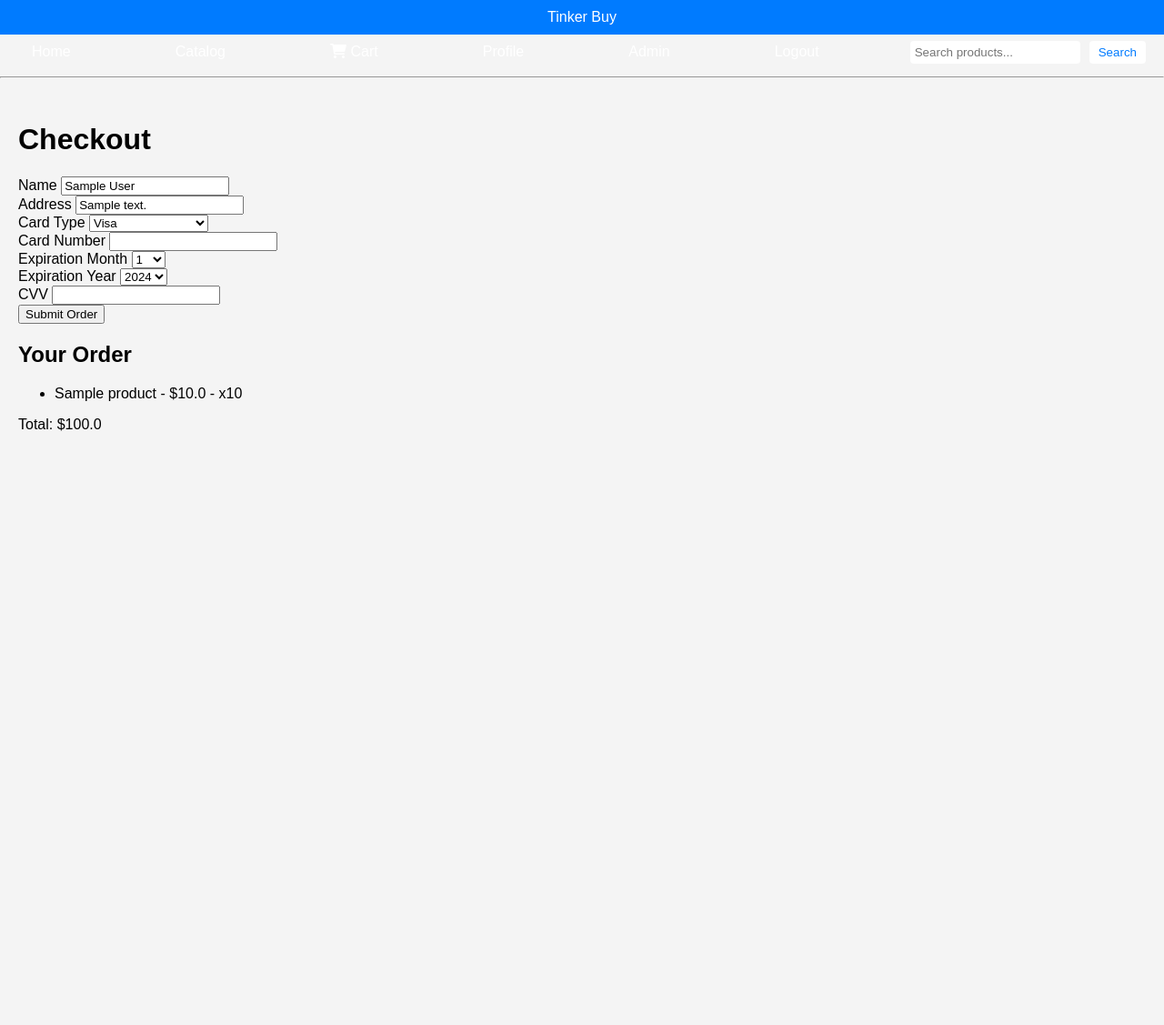
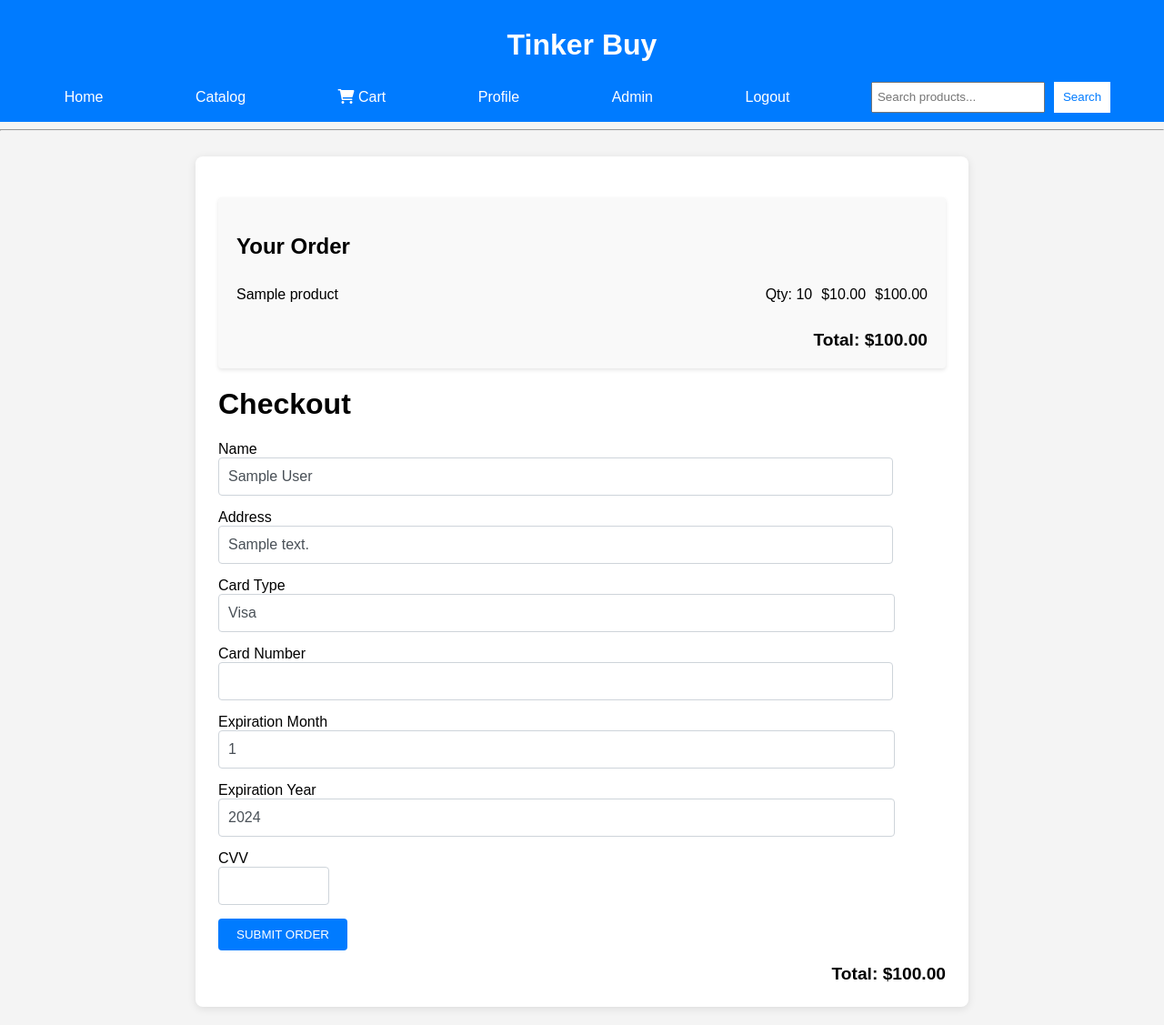
Before and after one commit to dyson-m/340-webapp, a Flask app: page /checkout in a window 1280 px wide. Shown: the whole page at 91% size. Before the commit the page ends 474 px from the top, so only its background shows below. Run offline with Flask 3, Linux system fonts and the light colour scheme; a user stored in the database is signed in; tables that the repository leaves empty hold one stand-in row (values such as "Sample post").

Commit message:
Fix add on items_page

```diff
--- a/app/routes.py
+++ b/app/routes.py
@@ -1,6 +1,6 @@
 from urllib.parse import urlsplit
 
-from flask import Response, render_template, flash, redirect, url_for, request
+from flask import Response, render_template, flash, redirect, session, url_for, request
 from flask_login import current_user, login_required, login_user, logout_user
 import sqlalchemy as sa
 
@@ -237,6 +237,7 @@ def init_routes(app):
             # Payment processing would occur here...
             try:
                 order = Order.create_order_from_cart(cart)
+                session['order_number'] = order.id
                 flash('Order placed successfully.')
                 return redirect(url_for('order_success'))
             # If product was out of stock...
@@ -256,6 +257,11 @@ def init_routes(app):
     @app.route('/order_success')
     @login_required
     def order_success():
-        """Page for displaying a successful order."""
-        return render_template('order_success.html',
-                               title='Order Success')
+        order_number = session.get('order_number', None)
+        if order_number:
+            session.pop('order_number', None)
+            return render_template('order_success.html', title='Order Success', order_number=order_number)
+        else:
+
+            flash('No order number found.')
+            return redirect(url_for('index'))
--- a/app/static/css/base.css
+++ b/app/static/css/base.css
@@ -1,45 +1,41 @@
 body {
-    font-family: 'Arial', sans-serif;
+    font-family: Arial, sans-serif;
     margin: 0;
     padding: 0;
     background-color: #f4f4f4;
 }
 
-header {
+.site-header {
     background-color: #007bff;
     color: white;
     padding: 10px 20px;
     text-align: center;
 }
 
-nav {
+.site-nav {
     display: flex;
-    justify-content: space-between;
-    align-items: center;
-    padding: 0 20px;
+    justify-content: space-around;
+    list-style: none;
+    padding: 0;
 }
 
-nav a {
+.site-nav a {
     color: white;
     text-decoration: none;
-    padding: 10px 15px;
-    font-size: 16px;
+    padding: 8px 12px;
 }
 
-nav a:hover {
+.site-nav a:hover, .site-nav a:focus {
     background-color: #0056b3;
 }
 
 .search-form {
     display: flex;
-    align-items: center;
 }
 
 .search-input {
     padding: 5px;
     margin-right: 10px;
-    border: none;
-    border-radius: 4px;
 }
 
 .search-button {
@@ -47,37 +43,17 @@ nav a:hover {
     background-color: white;
     color: #007bff;
     border: none;
-    border-radius: 4px;
     cursor: pointer;
 }
 
-.search-button:hover {
-    background-color: #0056b3;
-    color: white;
+.flash-messages ul {
+    background-color: #ffc107;
+    padding: 10px;
+    list-style-type: none;
+    text-align: center;
 }
 
-.flash-messages {
-    position: fixed;
-    top: 70px;
-    width: 100%;
-    text-align: center;
-    z-index: 1000;
-}
-
-.messages {
-    text-align: center;
-    margin: 0 auto;
-    padding: 10px;
-    list-style: none;
-    background-color: #f8d7da;
-    color: #721c24;
-    border: 1px solid #f5c6cb;
-    border-radius: 5px;
-    width: 90%;
-    max-width: 600px;
-}
-
-.messages li {
+.flash-messages li {
     margin: 5px 0;
 }
 
--- /dev/null
+++ b/app/static/css/checkout.css
@@ -0,0 +1,157 @@
+.checkout-container {
+    max-width: 800px;
+    margin: auto;
+    padding: 25px;
+    background: white;
+    border-radius: 8px;
+    box-shadow: 0 2px 10px rgba(0,0,0,0.1);
+}
+
+.checkout-form .form-group {
+    margin-bottom: 15px;
+}
+
+.form-control {
+    display: block;
+    width: 90%;
+    padding: 8px 10px;
+    font-size: 1rem;
+    line-height: 1.5;
+    color: #495057;
+    background-color: #fff;
+    background-clip: padding-box;
+    border: 1px solid #ced4da;
+    border-radius: 0.25rem;
+    transition: border-color 0.15s ease-in-out, box-shadow 0.15s ease-in-out;
+}
+
+/* Make sure all select elements match the text inputs */
+select.form-control {
+    width: 93%;
+    -webkit-appearance: none;
+    -moz-appearance: none;
+    appearance: none;
+    padding-right: 1.5rem; /* Adjust padding to make room for the dropdown arrow */
+
+}
+
+/* This is to remove the native arrow from select elements */
+select.form-control::-ms-expand {
+    display: none;
+}
+
+.form-control.cvv {
+    width: 100px;
+    text-align: center;
+}
+
+.btn-primary {
+    background-color: #007bff;
+    border: none;
+    padding: 10px 20px;
+    color: white;
+    text-transform: uppercase;
+    border-radius: 4px;
+    cursor: pointer;
+}
+
+.btn-primary:hover {
+    background-color: #0056b3;
+}
+
+.btn-primary {
+    background-color: #007bff;
+    border: none;
+    padding: 10px 20px;
+    color: white;
+    text-transform: uppercase;
+    border-radius: 4px;
+    cursor: pointer;
+}
+
+.btn-primary:hover {
+    background-color: #0056b3;
+}
+
+.order-summary {
+    list-style: none;
+    padding: 0;
+}
+
+.order-summary li {
+    padding: 10px 0;
+    border-bottom: 1px solid #eee;
+}
+
+.total {
+    font-size: 18px;
+    font-weight: bold;
+    margin-top: 20px;
+}
+
+.error {
+    color: red;
+    display: block;
+}
+
+
+.order-container {
+    background-color: #f9f9f9;
+    padding: 20px;
+    margin-top: 20px;
+    border-radius: 4px;
+    box-shadow: 0 2px 4px rgba(0, 0, 0, 0.1);
+}
+
+.order-summary {
+    list-style-type: none;
+    padding: 0;
+    margin-bottom: 20px;
+}
+
+.order-item {
+    display: flex;
+    justify-content: space-between;
+    align-items: center;
+    padding: 10px 0;
+    border-bottom: 1px solid #ddd;
+}
+
+.order-item:last-child {
+    border-bottom: none;
+}
+
+.product-name {
+    flex-grow: 1;
+}
+
+.product-quantity,
+.product-price,
+.product-total {
+    margin-left: 10px;
+}
+
+.order-total {
+    text-align: right;
+    font-size: 1.2em;
+    font-weight: bold;
+}
+
+/* Responsive adjustments */
+@media (max-width: 768px) {
+    .order-item {
+        flex-direction: column;
+        align-items: flex-start;
+    }
+
+    .product-quantity,
+    .product-price,
+    .product-total {
+        margin-left: 0;
+        margin-top: 5px;
+    }
+
+    .order-total {
+        text-align: left;
+    }
+}
--- a/app/static/css/items_page.css
+++ b/app/static/css/items_page.css
@@ -40,6 +40,7 @@
     cursor: pointer;
     text-align: center;
     display: inline-block;
+    text-decoration: none;
 }
 
 .btn-primary:hover {
--- a/app/templates/base.html
+++ b/app/templates/base.html
@@ -10,8 +10,9 @@
     {% endif %}
 </head>
 <body>
-        <header>Tinker Buy</header>
-        <nav>
+    <header class="site-header">
+        <h1>Tinker Buy</h1>
+        <nav class="site-nav">
             <a href="{{ url_for('index') }}">Home</a>
             <a href="{{ url_for('catalog') }}">Catalog</a>
             <a href="{{ url_for('cart') }}"><i class="fas fa-shopping-cart"></i> Cart</a>
@@ -28,9 +29,10 @@
                 <input type="text" name="query" placeholder="Search products..." class="search-input">
                 <button type="submit" class="search-button">Search</button>
             </form>
-        </form>
         </nav>
+    </header>
     <hr>
+    <div class="flash-messages">
         {% with messages = get_flashed_messages() %}
         {% if messages %}
             <ul class="messages">
@@ -40,6 +42,7 @@
             </ul>
         {% endif %}
         {% endwith %}
+    </div>
     <div class="content">
         {% block content %}{% endblock %}
     </div>
--- a/app/templates/checkout.html
+++ b/app/templates/checkout.html
@@ -1,29 +1,61 @@
 {% extends "base.html" %}
 
 {% block content %}
+<link rel="stylesheet" href="{{ url_for('static', filename='css/checkout.css') }}">
+<div class="checkout-container">
+    <div class="order-container">
+        <h2>Your Order</h2>
+        <ul class="order-summary">
+            {% for item in cart.items %}
+            <li class="order-item">
+                <span class="product-name">{{ item.product.name }}</span>
+                <span class="product-quantity">Qty: {{ item.quantity }}</span>
+                <span class="product-price">${{ '%.2f' | format(item.product.price) }}</span>
+                <span class="product-total">${{ '%.2f' | format(item.product.price * item.quantity) }}</span>
+            </li>
+            {% endfor %}
+        </ul>
+        <div class="order-total">
+            <strong>Total:</strong> ${{ '%.2f' | format(cart.get_total_price()) }}
+        </div>
+    </div>
     <h1>Checkout</h1>
-    <form action="" method="post">
+    <form action="" method="post" class="checkout-form">
         {{ form.hidden_tag() }}
-        <div>{{ form.name.label }} {{ form.name() }}</div>
-        <div>{{ form.address.label }} {{ form.address() }}</div>
-        <div>{{ form.card_type.label }} {{ form.card_type() }}</div>
-        <div>{{ form.card_number.label }} {{ form.card_number() }}</div>
-        <div>{{ form.exp_month.label }} {{ form.exp_month() }}</div>
+        <div class="form-group">
+            {{ form.name.label }} {{ form.name(class='form-control') }}
+        </div>
+        <div class="form-group">
+            {{ form.address.label }} {{ form.address(class='form-control') }}
+        </div>
+        <div class="form-group">
+            {{ form.card_type.label }} {{ form.card_type(class='form-control') }}
+        </div>
+        <div class="form-group">
+            {{ form.card_number.label }} {{ form.card_number(class='form-control') }}
+        </div>
+        <div class="form-group">
+            {{ form.exp_month.label }} {{ form.exp_month(class='form-control') }}
             {% for error in form.exp_month.errors %}
-                <span style="color: red;">[{{ error }}]</span>
+                <span class="error">{{ error }}</span>
             {% endfor %}
-        <div>{{ form.exp_year.label }} {{ form.exp_year() }}</div>
+        </div>
+        <div class="form-group">
+            {{ form.exp_year.label }} {{ form.exp_year(class='form-control') }}
             {% for error in form.exp_year.errors %}
-                <span style="color: red;">[{{ error }}]</span>
+                <span class="error">{{ error }}</span>
             {% endfor %}
-        <div>{{ form.cvv.label }} {{ form.cvv() }}</div>
-        <div>{{ form.submit() }}</div>
+        </div>
+        <div class="form-group">
+            {{ form.cvv.label }} {{ form.cvv(class='form-control cvv') }}
+        </div>
+        <div class="form-group">
+            {{ form.submit(class='btn btn-primary') }}
+        </div>
+        <div class="order-total">
+            <strong>Total:</strong> ${{ '%.2f' | format(cart.get_total_price()) }}
+        </div>
     </form>
-    <h2>Your Order</h2>
-    <ul>
-        {% for item in cart.items %}
-            <li>{{ item.product.name }} - ${{ item.product.price }} - x{{ item.quantity }}</li>
-        {% endfor %}
-    </ul>
-    <div>Total: ${{ cart.get_total_price() }}</div>
+
+</div>
 {% endblock %}
--- a/app/templates/search_results.html
+++ b/app/templates/search_results.html
@@ -11,12 +11,12 @@
         {% for p in results %}
 
         <li class="product-item">
-            <a href="{{ url_for('items_page', prod_id=p.id) }}">
+            <a href="{{ url_for('items_page', prod_id=p.id) }}" class="product-link">
                 <div class="product-header">{{ p.name }}</div>
-            </a>
+
                 <div class="product-detail">In stock: {{ p.stock }}</div>
                 <div class="product-detail price">Price: ${{ "%.2f" | format(p.price) }}</div>
-
+            </a>
         </li>
 
         {% endfor %}
```
Also changed, not shown: app/static/css/order_success.css (added, +24 -0 lines), app/static/css/product.css (+10 -0 lines), app/static/css/profile.css (added, +39 -0 lines), app/templates/items_page.html (+11 -7 lines), app/templates/order_success.html (+9 -2 lines), app/templates/profile.html (+19 -15 lines). Lines whose indentation alone changed are shown as unchanged.
